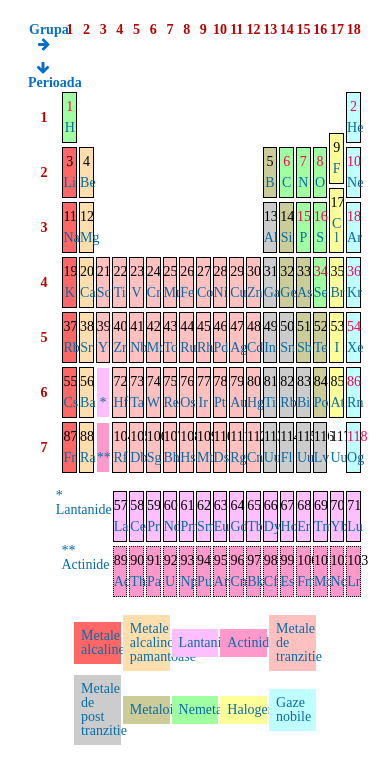
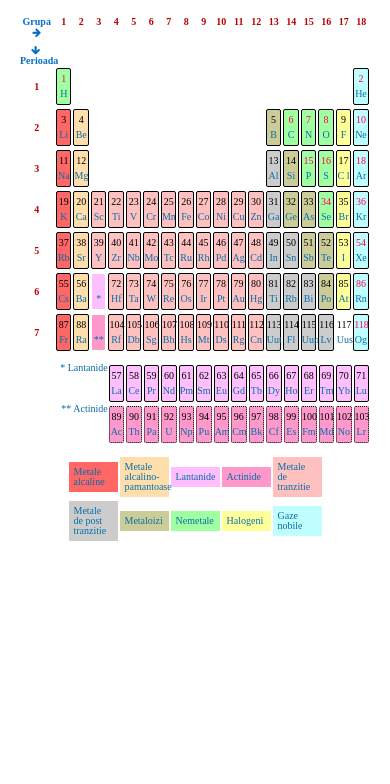
Before and after one commit to StefanNorbert/dma_project, a plain HTML site: page index.html in a window 390 px wide. Drawn offline with Linux system fonts and the light colour scheme.

Commit message:
Media queries

```diff
--- a/styles.css
+++ b/styles.css
@@ -46,7 +46,6 @@ body {
 
 .group, .period {
     color: rgb(6,109,201);
-    /*font-weight: bold;*/
     text-align: center;
 }
 
@@ -76,9 +75,15 @@ body {
 }
 
 a.box {
+    border-radius: 2px;
     border: 1px solid #000;
     color: rgb(6,109,168);
     text-decoration: none;
+}
+
+a.box:hover,
+a.box:focus {
+    outline: 2px dotted #777;
 }
 
 .table1 a.box {
@@ -176,3 +181,27 @@ a.nemetale span {
 a.gaze_nobile span {
     color: rgb(255,0,85);
 }
+
+@media all and (min-width: 701px) and (max-width: 900px) {
+    html {
+        font-size: 13px;
+    }
+}
+
+@media all and (min-width: 601px) and (max-width: 700px) {
+    html {
+        font-size: 12px;
+    }
+}
+
+@media all and (min-width: 501px) and (max-width: 600px) {
+    html {
+        font-size: 11px;
+    }
+}
+
+@media all and (max-width: 500px) {
+    html {
+        font-size: 10px;
+    }
+}
```
